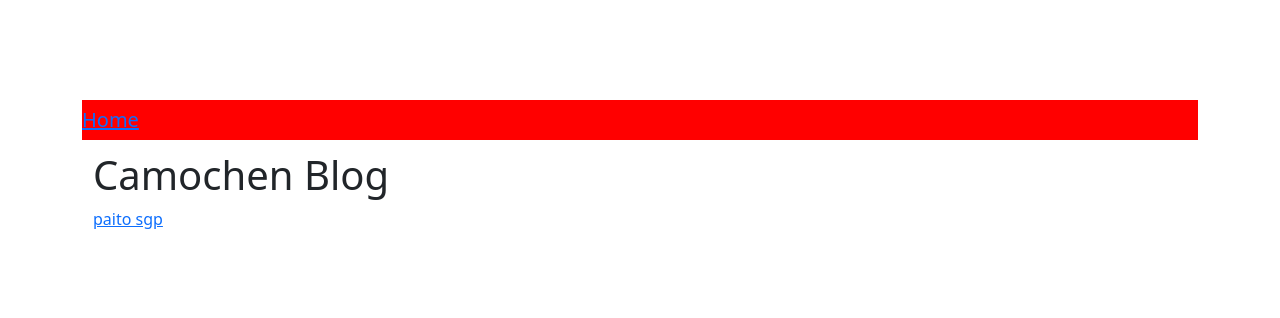
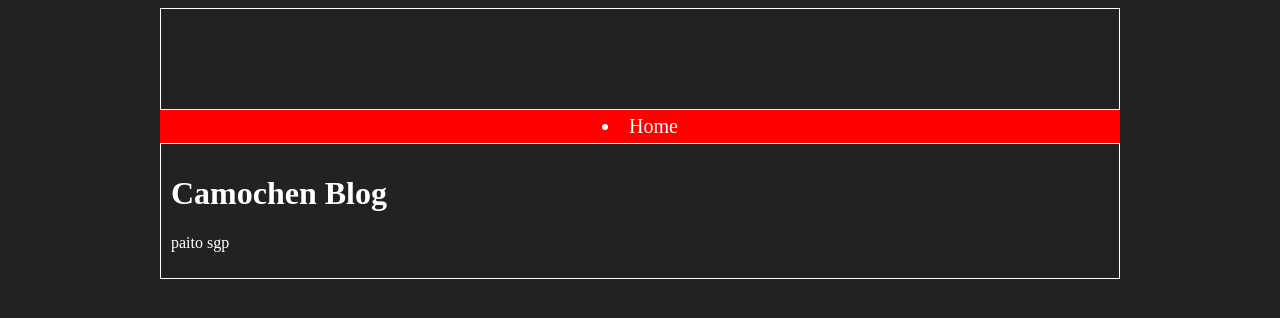
Before and after one commit to camochen/camochen.github.io, a plain HTML site: page index.html in a window 1280 px wide. Drawn offline with nearby package versions, Linux system fonts and the light colour scheme.

Commit message:
Update index.html

```diff
--- a/index.html
+++ b/index.html
@@ -2,8 +2,7 @@
 <html>
    <head>
       <title>Camochen Blog</title>
-	   <link rel="stylesheet" href="https://camochen.github.io/style.css">
-	   <link href="https://cdn.jsdelivr.net/npm/bootstrap@5.3.0-alpha1/dist/css/bootstrap.min.css" rel="stylesheet" />
+	   <link rel="stylesheet" type="text/css" href="https://camochen.github.io/style.css" />
       </head>
    <body>
      <div class="container">
```
